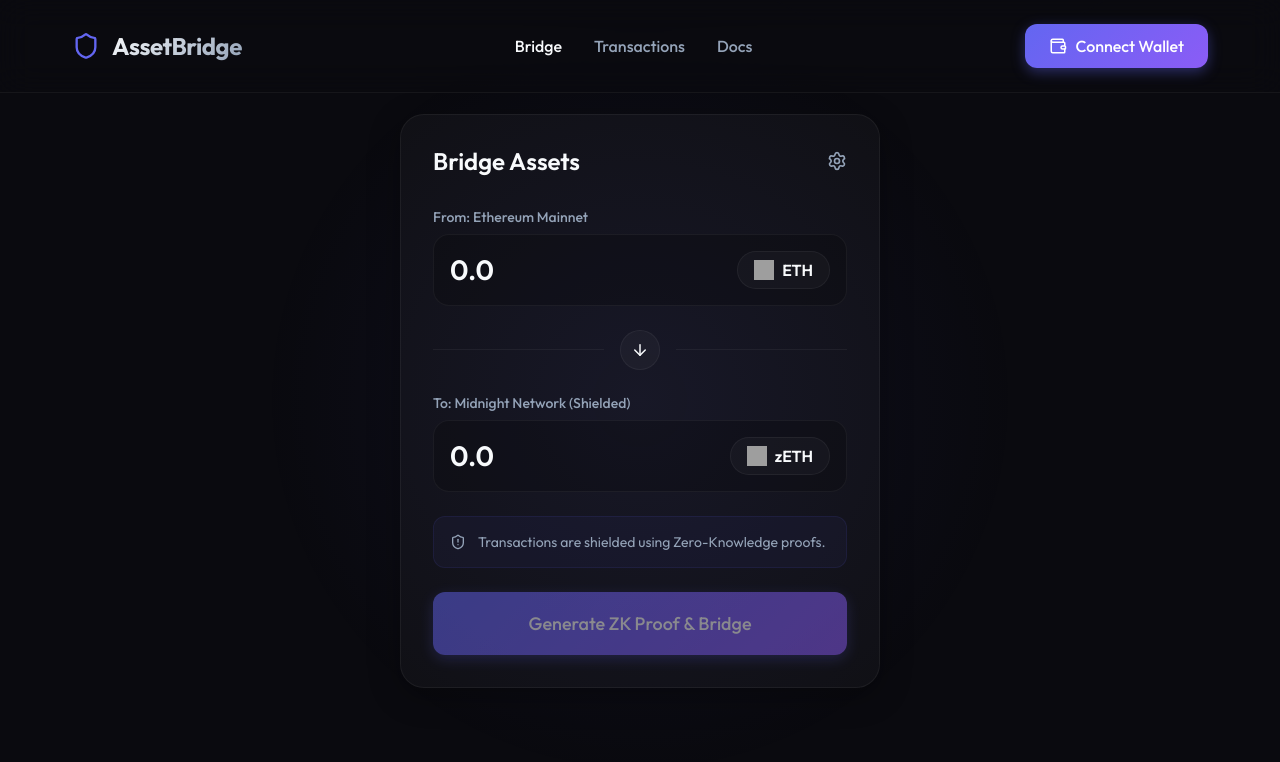
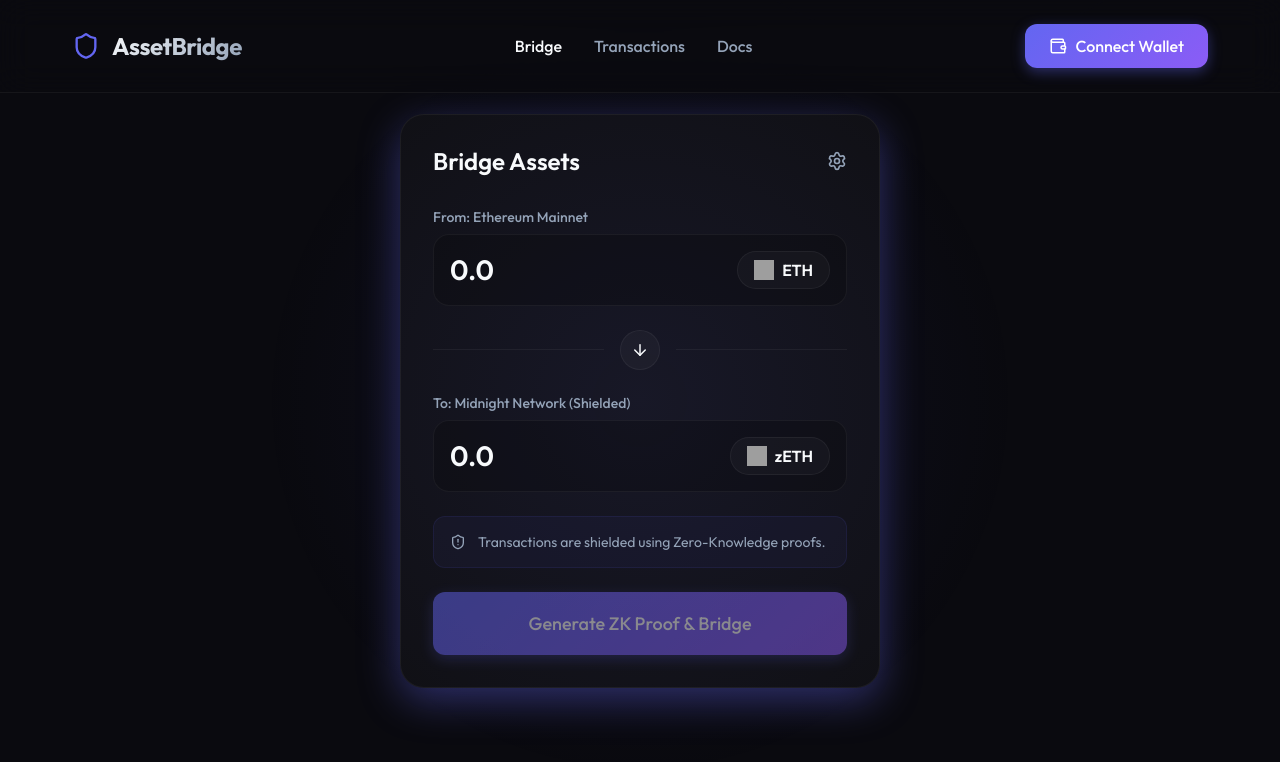
Before and after one commit to thanchanb/AssetBridge, a React (Vite) app: page / in a window 1280 px wide. In both pictures the pointer is over the element 640 px from the left and 1071 px from the top of the page. Shown: the part 671-1433 px from the top of the page. Built offline with nearby package versions, Linux system fonts and the light colour scheme; grey boxes are pictures that could not be loaded.

Commit message:
style: Enhance bridge card hover effects

```diff
--- a/src/components/Bridge.css
+++ b/src/components/Bridge.css
@@ -221,3 +221,4 @@
   from { transform: rotate(0deg); }
   to { transform: rotate(360deg); }
 }
+.bridge-card:hover { box-shadow: 0 12px 40px 0 rgba(99, 102, 241, 0.4); }
```
